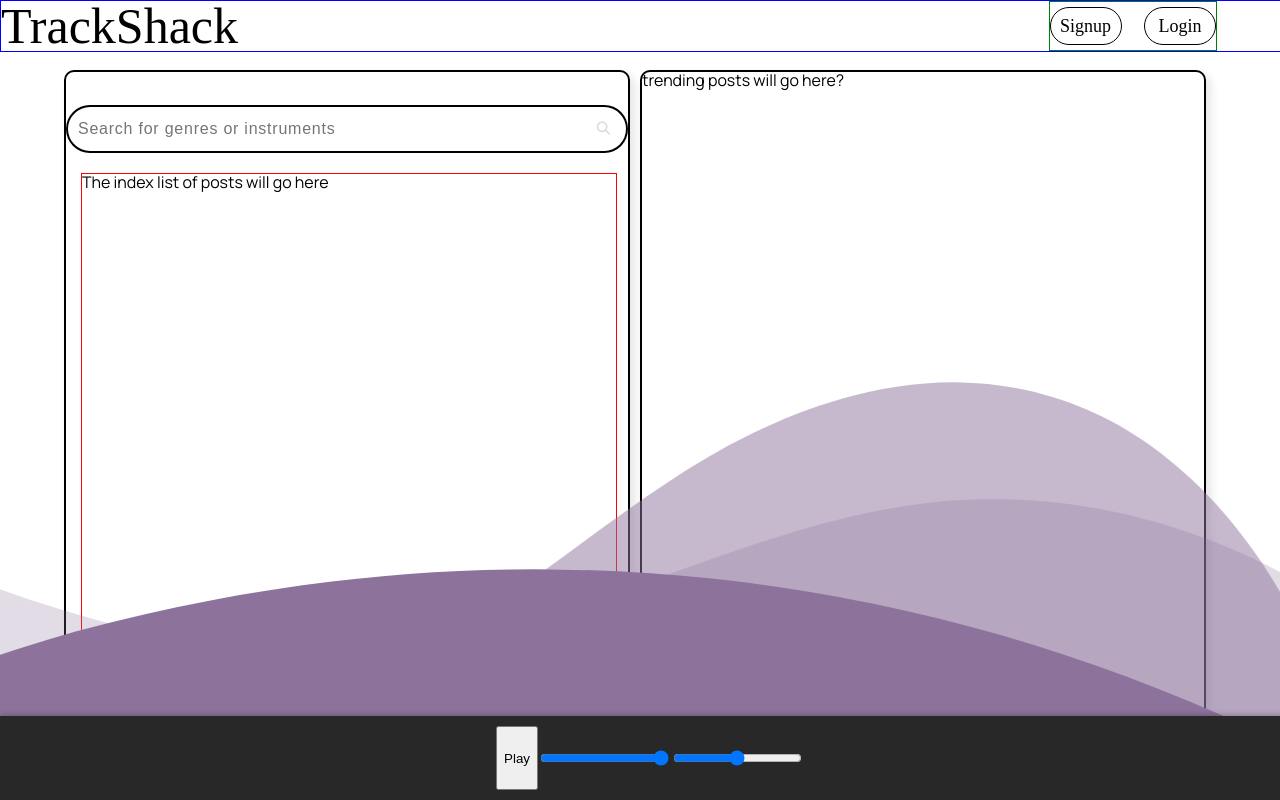
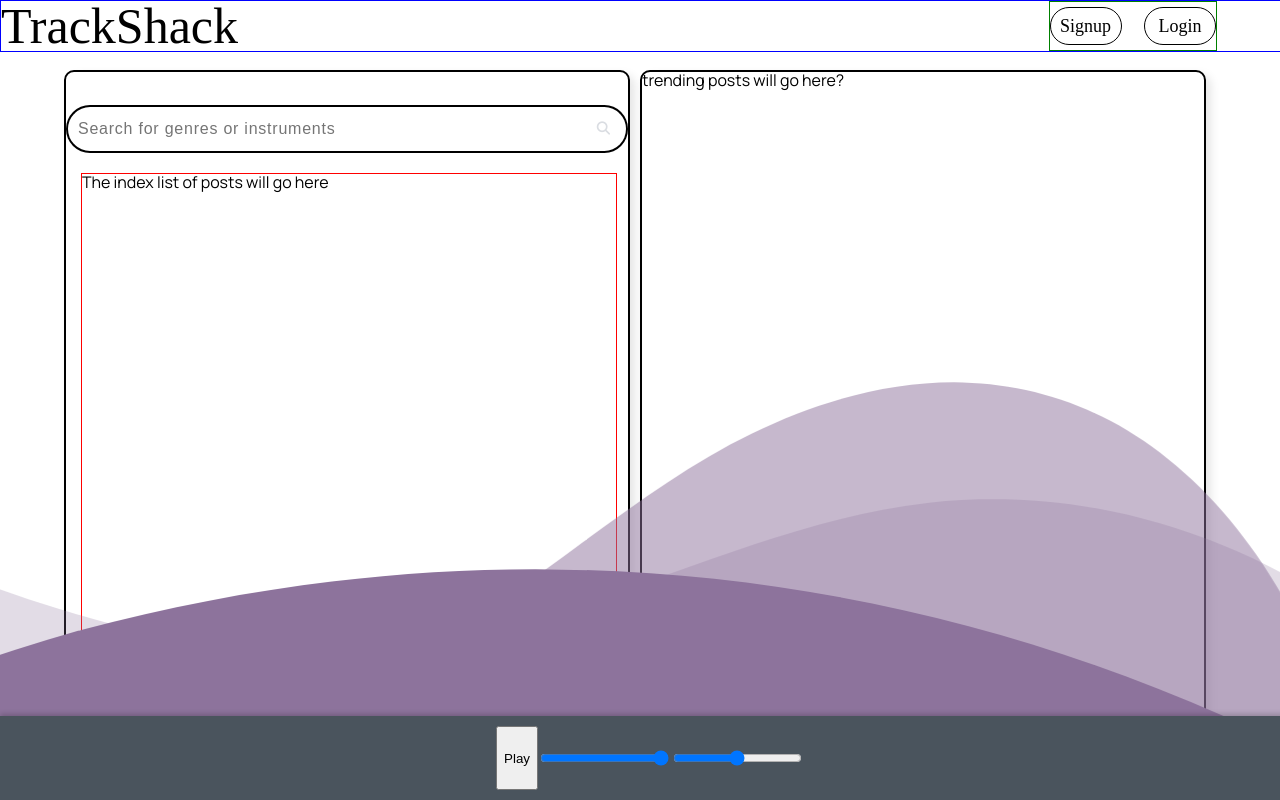
Before and after one commit to KooShnoo/track-shack, a React (Vite) app in the folder frontend/: page / in a window 1280 px wide. Built offline with nearby package versions, Linux system fonts and the light colour scheme; no server answers.

Commit message:
global color vars

```diff
--- a/frontend/src/components/FootBar/FootBar.css
+++ b/frontend/src/components/FootBar/FootBar.css
@@ -6,7 +6,8 @@
   left: 0;
   height: 4rem;
   width: 100%;
-  background-color: #282828;
+  /* background-color: #282828; */
+  background-color: var(--color-four);
   color: white;
   padding: 10px;
   box-shadow: 0px -2px 5px rgba(0, 0, 0, 0.2);
--- a/frontend/src/index.css
+++ b/frontend/src/index.css
@@ -1,3 +1,10 @@
+:root {
+  --color-one: #dc7726;
+  --color-two: #ddc077;
+  --color-three: #57896a;
+  --color-four: #4a545d;
+}
+
 html,
 body,
 div,
```
